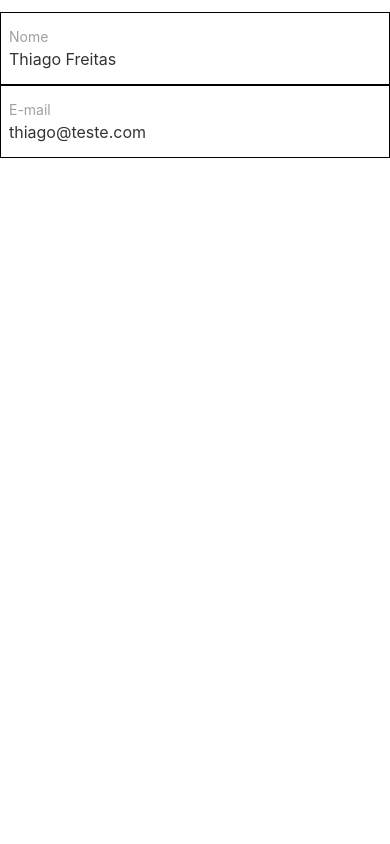
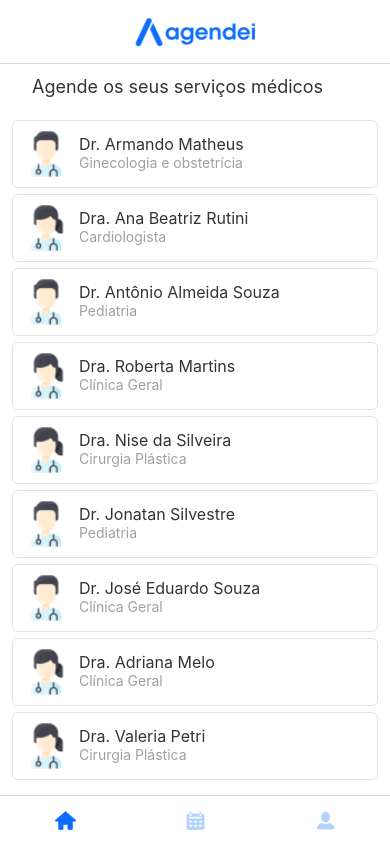
Before and after one commit to eothigas/agendei-mobile, a React Native app: screen /Home in a window 390 px wide. Built offline with nearby package versions, Linux system fonts and the light colour scheme.

Commit message:
Criação da tela Main (renderiza home, calendar, profile) + Reactive Navigation

```diff
--- a/App.js
+++ b/App.js
@@ -3,11 +3,12 @@ import Account from './src/screens/account/account.jsx';
 import Abahome from './src/screens/abahome/abahome.jsx';
 import Abacalendar from './src/screens/abacalendar/abacalendar.jsx';
 import Abaprofile from './src/screens/abaprofile/abaprofile.jsx';
+import Main from './src/screens/main/main.jsx';
 
 function App() {
 
   return <>
-    <Abaprofile />
+    <Main />
   </>
 
 }
--- a/src/constants/theme.js
+++ b/src/constants/theme.js
@@ -5,7 +5,7 @@ const colors = {
     gray1: "#323434",
     gray2: "#717f7f",
     gray3: "#a0a0a0",
-    gray4: "#F4F4F4",
+    gray4: "#E4E4E4",
     gray5: "#F1F5F4"
 }
 const font_size = {
--- a/src/screens/abaprofile/abaprofile.js
+++ b/src/screens/abaprofile/abaprofile.js
@@ -10,7 +10,7 @@ export const styles = {
 
     item: {
         borderWidth: 1,
-        boderColor: colors.gray4,
+        borderColor: colors.gray4,
         paddingLeft: 8,
         paddingTop: 15,
         paddingBottom: 15,
--- /dev/null
+++ b/src/screens/main/main.jsx
@@ -0,0 +1,77 @@
+import { NavigationContainer } from "@react-navigation/native";
+import { createBottomTabNavigator } from '@react-navigation/bottom-tabs';
+import Abahome from "../abahome/abahome.jsx";
+import Abacalendar from "../abacalendar/abacalendar.jsx";
+import Abaprofile from "../abaprofile/abaprofile.jsx";
+import icon from "../../constants/icon.js";
+import { Image } from "react-native";
+
+const Tab = createBottomTabNavigator();
+
+function Main() {
+
+    return <NavigationContainer>
+        <Tab.Navigator>
+            <Tab.Screen name="Home" component={Abahome} options={{
+                headerTitleAlign: "center",
+                headerTitle: () => {
+                    return <Image source={icon.logo} style={
+                        {width: 125, height: 29}
+                    }/>
+                },
+                tabBarShowLabel: false,
+                tabBarIcon: ({focused}) => {
+                    return <Image source={icon.home} style={
+                        {
+                            width: 25,
+                            height: 25,
+                            opacity: focused ? 1 : 0.3,
+                        }
+                    }/>
+                }
+            }}/>
+
+            <Tab.Screen name="Calendar" component={Abacalendar}options={{
+                headerTitleAlign: "center",
+                headerTitle: () => {
+                    return <Image source={icon.logo} style={
+                        {width: 125, height: 29}
+                    }/>
+                },
+                tabBarShowLabel: false,
+                tabBarIcon: ({focused}) => {
+                    return <Image source={icon.calendar} style={
+                        {
+                            width: 25,
+                            height: 25,
+                            opacity: focused ? 1 : 0.3,
+                        }
+                    }/>
+                }
+            }}/>
+
+            <Tab.Screen name="Profile" component={Abaprofile}options={{
+                headerTitleAlign: "center",
+                headerTitle: () => {
+                    return <Image source={icon.logo} style={
+                        {width: 125, height: 29}
+                    }/>
+                },
+                tabBarShowLabel: false,
+                tabBarIcon: ({focused}) => {
+                    return <Image source={icon.profile} style={
+                        {
+                            width: 25,
+                            height: 25,
+                            opacity: focused ? 1 : 0.3,
+                        }
+                    }/>
+                }
+            }}/>
+
+        </Tab.Navigator>
+    </NavigationContainer>
+
+}
+
+export default Main;
```
Also changed, not shown: src/assets/calendar.png, src/assets/profile.png.
